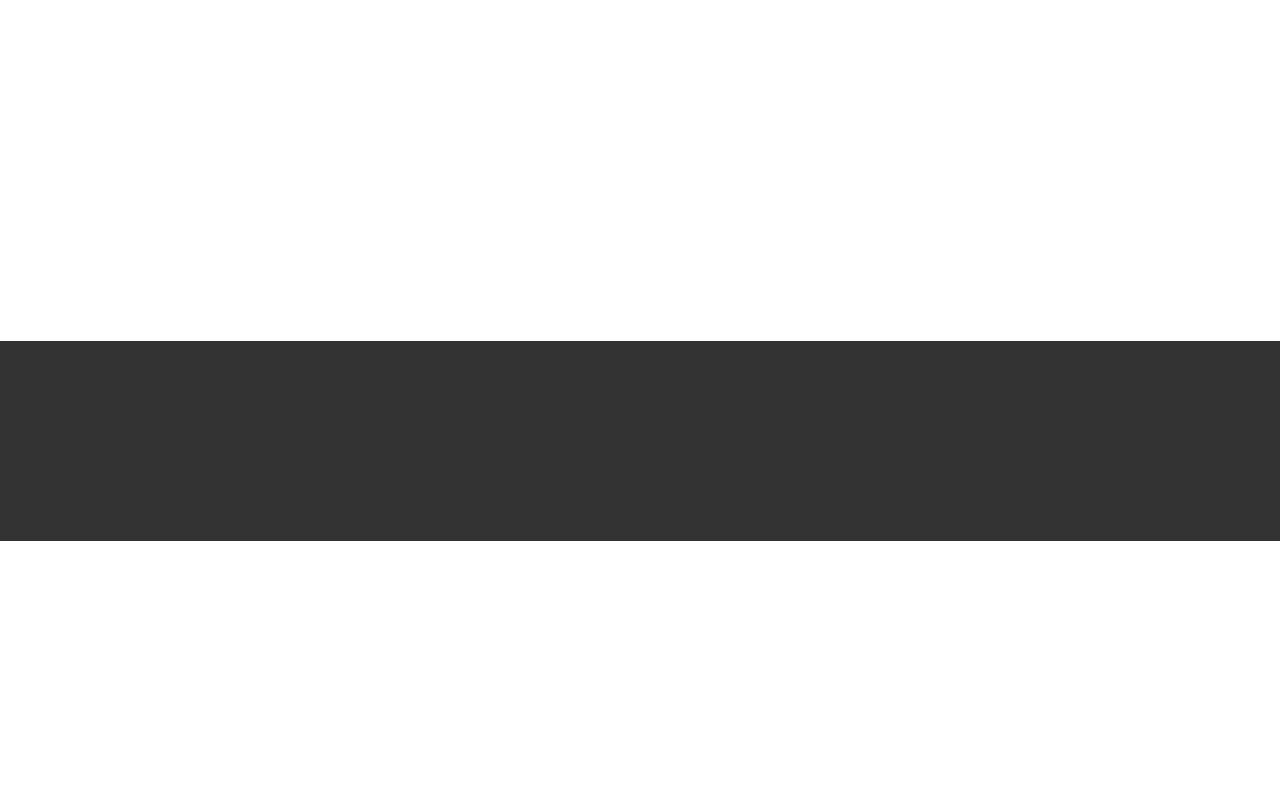
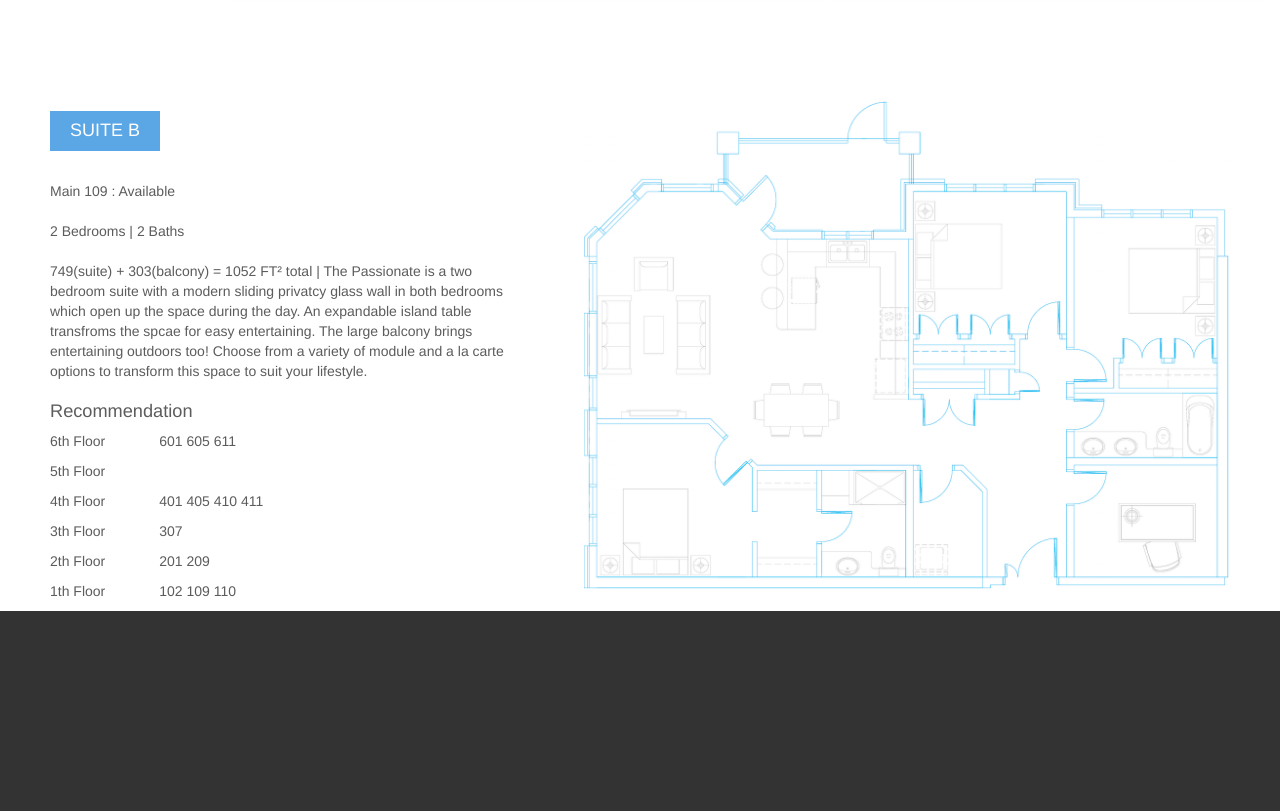
Before and after one commit to leyuan/Vermillion, a PHP site: page /floor-plan.php in a window 1280 px wide. Shown: the part 1120-1931 px from the top of the page. Before the commit the page ends 1661 px from the top, so only its background shows below. Run offline with PHP 8.4, Linux system fonts and the light colour scheme; some libraries are stand-ins or nearby versions.

Commit message:
Added suite section and started the js to connect

```diff
--- a/assets/css/vermillion.css
+++ b/assets/css/vermillion.css
@@ -487,3 +487,57 @@ a:hover, a:focus {
 .main-row-three > .col-five > p {
 	padding-right: 35%;
 }
+
+.suite-clickable:hover {
+	cursor: pointer;
+	text-decoration: underline;
+}
+
+/*Suite Intro Section*/
+.suite-intro-container {
+	padding-top: 60px;
+}
+
+.suite-text-container {
+	padding-left: 50px;
+}
+
+.suite-type {
+	display: inline-block;
+	padding-left: 20px;
+	padding-top: 10px;
+	padding-right: 20px;
+	padding-bottom: 10px;
+	color: white;
+	background: rgb(91, 166, 229);
+	font-weight: 300;
+	font: 1.5em;
+}
+
+.room-availability {
+	margin-top: 20px;
+	margin-bottom: 20px;
+}
+
+.suite-recommendation {
+	font-size: 1.3em;
+}
+
+.floor-recommendation {
+	margin-top: 10px;
+	margin-bottom: 10px;
+}
+
+.main-text {
+	margin-top: 20px;
+	margin-bottom: 20px;
+}
+
+.suite-number {
+	padding-left: 50px;
+}
+
+
+.suite-image {
+	width: 90%;
+}
--- /dev/null
+++ b/assets/js/temp.js
@@ -0,0 +1,7 @@
+$(".suite-clickable").click(function(event) {
+	console.log( 'clicked' );
+	// Scroll to suite-intro section
+	 $('html, body').animate({
+		scrollTop: $("#suite-section").offset().top
+	}, 1000);
+});
--- a/floor-plan.php
+++ b/floor-plan.php
@@ -67,7 +67,7 @@
 						<span class="col-one">
 						</span>
 						<span class="col-two">
-							<p>
+							<p class="suite-clickable" date-suite="104">
 								<span class="status-available"></span>  104 <br />
 								SUITE B2 <br />
 								970 SQ. FT.
@@ -214,14 +214,14 @@
 						</span>
 						<span class="col-four">
 							<p>
-								<span class="status-available"></span>  2011 <br />
+								<span class="status-available"></span>  211 <br />
 								SUITE B <br />
 								807 SQ. FT.
 							</p>
 						</span>
 						<span class="col-five">
 							<p>
-								<span class="status-available"></span>  2010 <br />
+								<span class="status-available"></span>  210 <br />
 								SUITE C4 <br />
 								970 SQ. FT.
 							</p>
@@ -247,14 +247,14 @@
 						</span>
 						<span class="col-four">
 							<p>
-								<span class="status-available"></span>  2013 <br />
+								<span class="status-available"></span>  213 <br />
 								SUITE C <br />
 								1085 SQ. FT.
 							</p>
 						</span>
 						<span class="col-five">
 							<p>
-								<span class="status-available"></span>  2012 <br />
+								<span class="status-available"></span>  212 <br />
 								SUITE C <br />
 								1085 SQ. FT.
 							</p>
@@ -321,14 +321,14 @@
 						</span>
 						<span class="col-four">
 							<p>
-								<span class="status-available"></span>  3011 <br />
+								<span class="status-available"></span>  311 <br />
 								SUITE D1 <br />
 								807 SQ. FT.
 							</p>
 						</span>
 						<span class="col-five">
 							<p>
-								<span class="status-available"></span>  3010 <br />
+								<span class="status-available"></span>  310 <br />
 								SUITE B <br />
 								970 SQ. FT.
 							</p>
@@ -354,14 +354,14 @@
 						</span>
 						<span class="col-four">
 							<p>
-								<span class="status-available"></span>  3013 <br />
+								<span class="status-available"></span>  313 <br />
 								SUITE C <br />
 								1085 SQ. FT.
 							</p>
 						</span>
 						<span class="col-five">
 							<p>
-								<span class="status-available"></span>  110 <br />
+								<span class="status-available"></span>  310 <br />
 								SUITE C <br />
 								1085 SQ. FT.
 							</p>
@@ -371,12 +371,28 @@
 			</div>
 		</div>
 
-		<div class="sub-row suite-intro-container">
-			<div class="col-md-5">
-
+		<div class="sub-row suite-intro-container" id="suite-section">
+			<div class="col-md-5 default-font suite-text-container">
+				<h4 class="suite-type">SUITE B</h4>
+				<p class="room-availability">Main  109 : Available</p>
+				<p class="room-bath"> 2 Bedrooms | 2 Baths </p>
+				<p class="main-text">
+				749(suite) + 303(balcony) = 1052 FT&sup2; total | The Passionate is a two bedroom
+				suite with a modern sliding privatcy glass wall in both bedrooms which open up the space
+				during the day. An expandable island table transfroms the spcae for easy entertaining.
+				The large balcony brings entertaining outdoors too! Choose from a variety of module and a
+				la carte options to transform this space to suit your lifestyle.
+				</p>
+				<h4 class="suite-recommendation">Recommendation</h4>
+				<p class="floor-recommendation">6th Floor <span class="suite-number">601 605 611</span></p>
+				<p class="floor-recommendation">5th Floor <span class="suite-number"></span></p>
+				<p class="floor-recommendation">4th Floor <span class="suite-number">401 405 410 411</span></p>
+				<p class="floor-recommendation">3th Floor <span class="suite-number">307</span></p>
+				<p class="floor-recommendation">2th Floor <span class="suite-number">201 209</span></p>
+				<p class="floor-recommendation">1th Floor <span class="suite-number">102 109 110</span></p>
 			</div>
 			<div class="col-md-7">
-
+				<img src="assets/images/suite-A.png" alt="Suite-A-Image" class="center suite-image">
 			</div>
 		</div>
 
@@ -384,7 +400,7 @@
 			include_once("footer.php");
 		?>
 	</body>
-
+	<script src="assets/js/jquery.min.js"></script>
 	<script type="text/javascript">
 		var selector_class = document.getElementsByClassName("floor-selector");
 
@@ -424,4 +440,22 @@
 			}, false);
 		}
 	</script>
+	<script>
+		var suiteInfo = {
+			main: {
+				101: ['C', 1065],
+				102: ['A', 1420],
+				103: ['D', 841],
+				104: ['B2', 970],
+				105: ['B', 970],
+				106: ['B', 970],
+				107: ['E', 686],
+				108: ['C4', 1065],
+				109: ['B', 970],
+				110: ['C', 1065],
+				111: ['C', 1065]
+			}
+		};
+	</script>
+	<script src="assets/js/temp.js"></script>
   </html>
```
Also changed, not shown: assets/images/suite-A.png (added), attachments/PNG/Vermillion-unit-plan-suite-A.png, attachments/PNG/suite-A.png (added).
